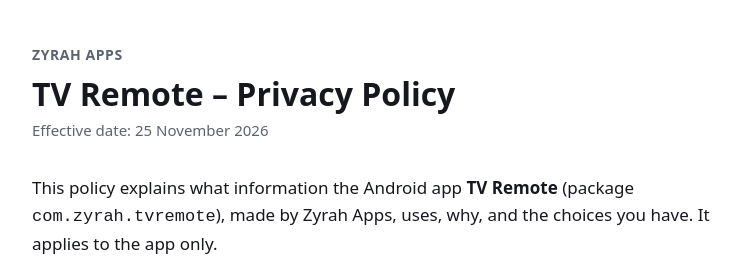
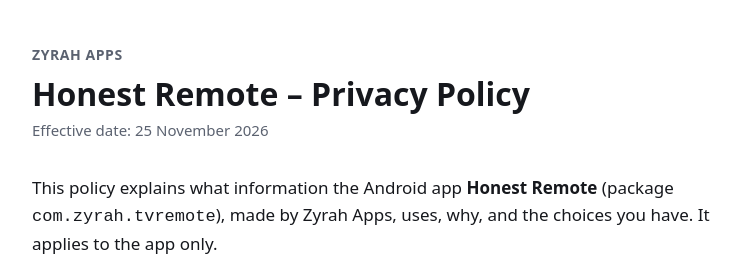
Before and after one commit to Haryz-worker/zyrah-site, a plain HTML site: page tvremote/privacy.html in a window 1280 px wide. Shown: the top 256 px of the page, without its empty margins (268-1011 px from the left). Drawn offline with Linux system fonts and the light colour scheme.

Commit message:
Rename app to Honest Remote
Co-Authored-By: Claude Opus 5.5 <noreply@anthropic.com>

```diff
--- a/tvremote/privacy.html
+++ b/tvremote/privacy.html
@@ -3,19 +3,19 @@
 <head>
 <meta charset="utf-8">
 <meta name="viewport" content="width=device-width, initial-scale=1">
-<title>TV Remote – Privacy Policy</title>
-<meta name="description" content="Privacy policy for the TV Remote app for Samsung Smart TVs by Zyrah Apps.">
+<title>Honest Remote – Privacy Policy</title>
+<meta name="description" content="Privacy policy for the Honest Remote app for Samsung Smart TVs by Zyrah Apps.">
 <link rel="stylesheet" href="../style.css">
 </head>
 <body>
 <main>
 <header>
   <a class="brand" href="../">Zyrah Apps</a>
-  <h1>TV Remote – Privacy Policy</h1>
+  <h1>Honest Remote – Privacy Policy</h1>
   <p class="meta">Effective date: 25 November 2026</p>
 </header>
 
-<p>This policy explains what information the Android app <strong>TV Remote</strong> (package <code>com.zyrah.tvremote</code>), made by Zyrah Apps, uses, why, and the choices you have. It applies to the app only.</p>
+<p>This policy explains what information the Android app <strong>Honest Remote</strong> (package <code>com.zyrah.tvremote</code>), made by Zyrah Apps, uses, why, and the choices you have. It applies to the app only.</p>
 
 <div class="summary">
   <p><strong>In short</strong></p>
@@ -92,7 +92,7 @@
 <p>Depending on where you live (for example under the GDPR in the EEA and UK, or US state laws), you may have the right to access, correct or delete your personal information, to object to or restrict its use, and to withdraw consent. Because the app keeps your data on your phone, you can delete it yourself by uninstalling the app. For ad data, use the choices in section 3 or contact Google. For anything else, write to us.</p>
 
 <h2>11. Not affiliated with Samsung</h2>
-<p>TV Remote is an independent app. It is not made, endorsed or sponsored by Samsung Electronics. Samsung and Tizen are trademarks of their owners.</p>
+<p>Honest Remote is an independent app. It is not made, endorsed or sponsored by Samsung Electronics. Samsung and Tizen are trademarks of their owners.</p>
 
 <h2>12. Changes</h2>
 <p>If we change this policy, we will update this page and the effective date above. Important changes will also be noted in the app's release notes.</p>
```
Also changed, not shown: index.html (+1 -1 lines), 1 other file.
